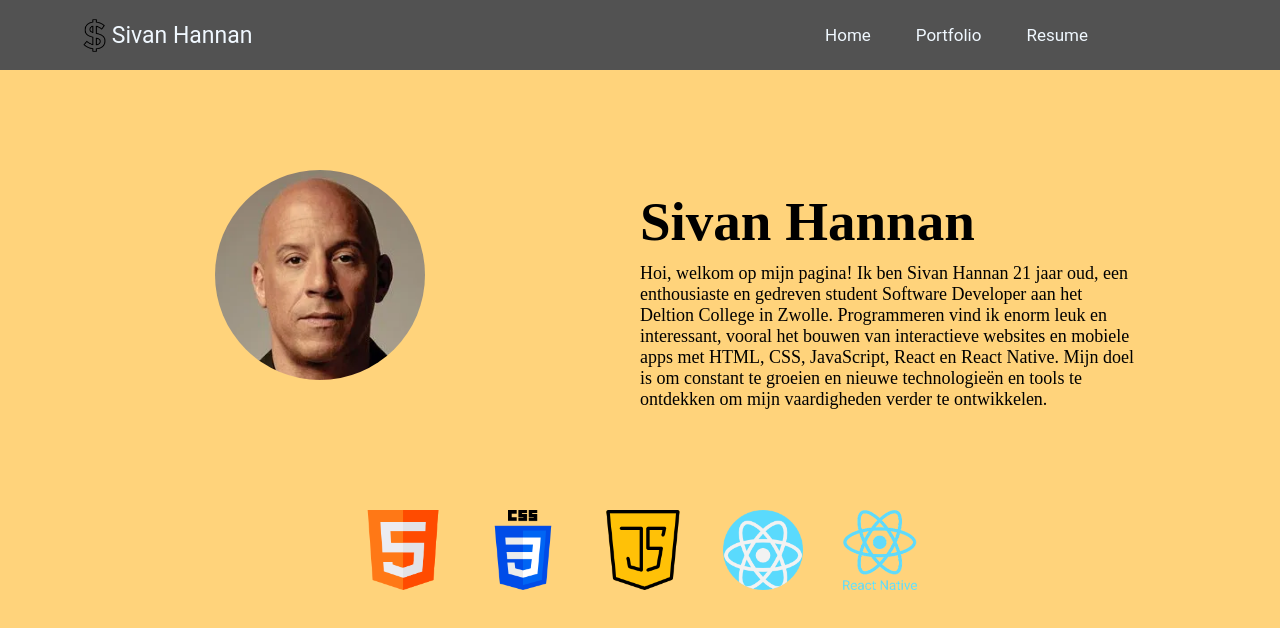
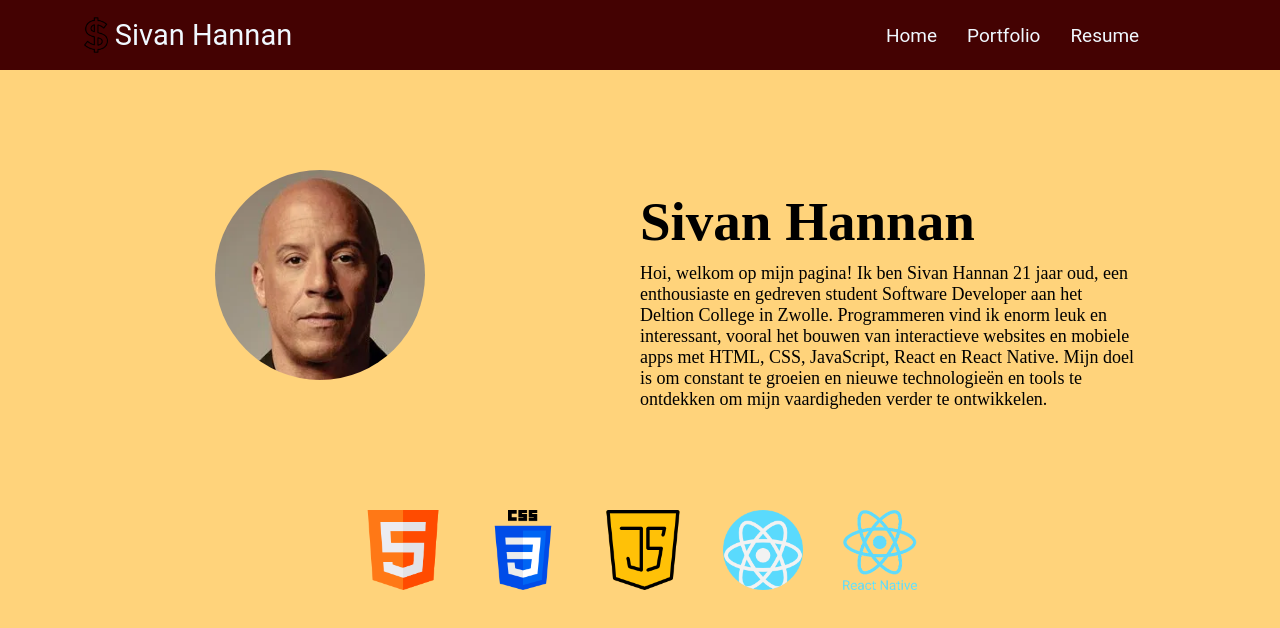
Before and after one commit to Sivan979/portfolio, a React (Vite) app in the folder portfolio/: page /starss/home in a window 1280 px wide. Shown: the top 628 px of the page. Built offline with nearby package versions, Linux system fonts and the light colour scheme.

Commit message:
header color + font changed

```diff
--- a/portfolio/src/styles/header.module.css
+++ b/portfolio/src/styles/header.module.css
@@ -1,5 +1,5 @@
 .container{
-    background-color: rgb(82, 82, 82);
+    background-color: rgb(68, 2, 2);
     display: flex;
     justify-content: space-between;
     align-items: center;
@@ -13,20 +13,20 @@
 .name{
     color:aliceblue;
     text-decoration: none;
-    font-size: 23px;
+    font-size: 29px;
     font-family: roboto,arial;
 }
 .dollar{
-    height: 35px;
+    height: 38px;
 }
 .sectionContainer{
-    margin-right: 15%;
+    margin-right: 11%;
     display: flex;
-    gap: 45px;
+    gap: 30px;
 }
 .section{
     color:aliceblue;
     text-decoration: none;
-    font-size: 17px;
+    font-size: 19px;
     font-family: roboto,arial;
 }
```
